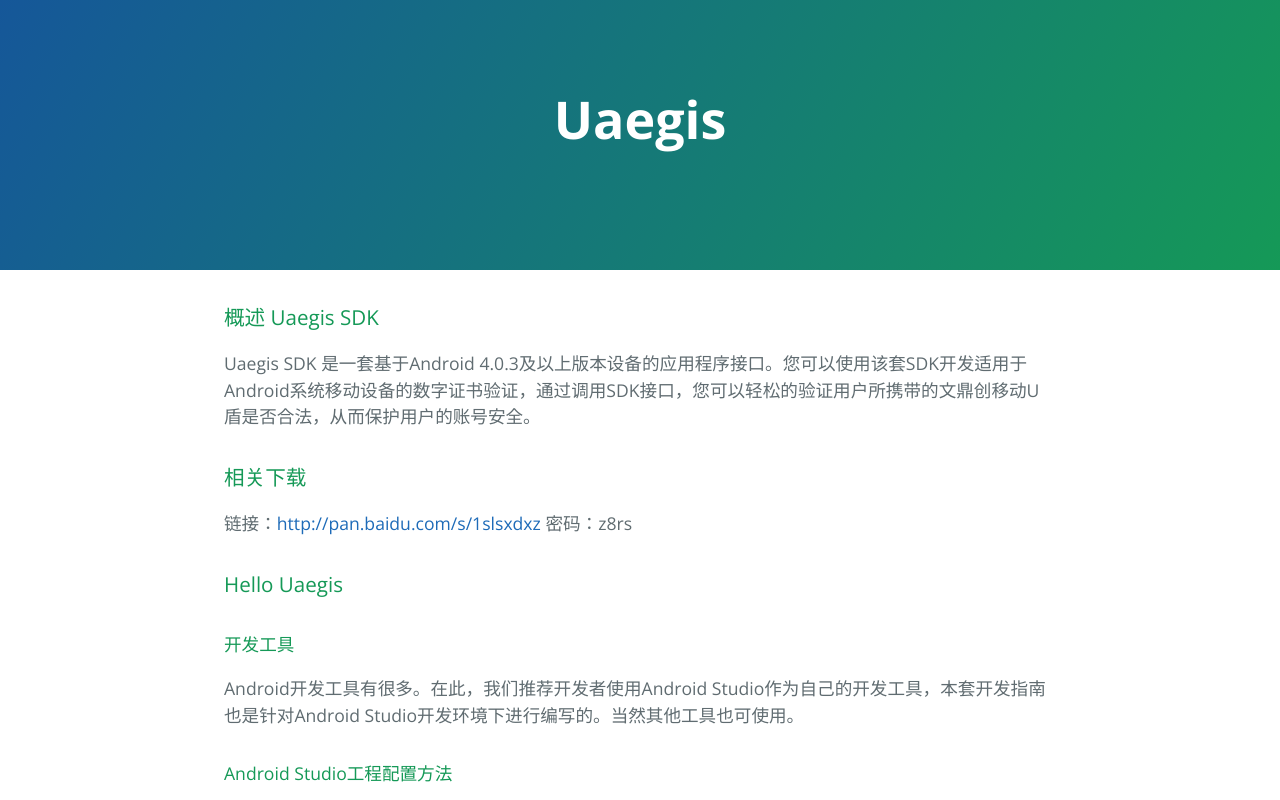
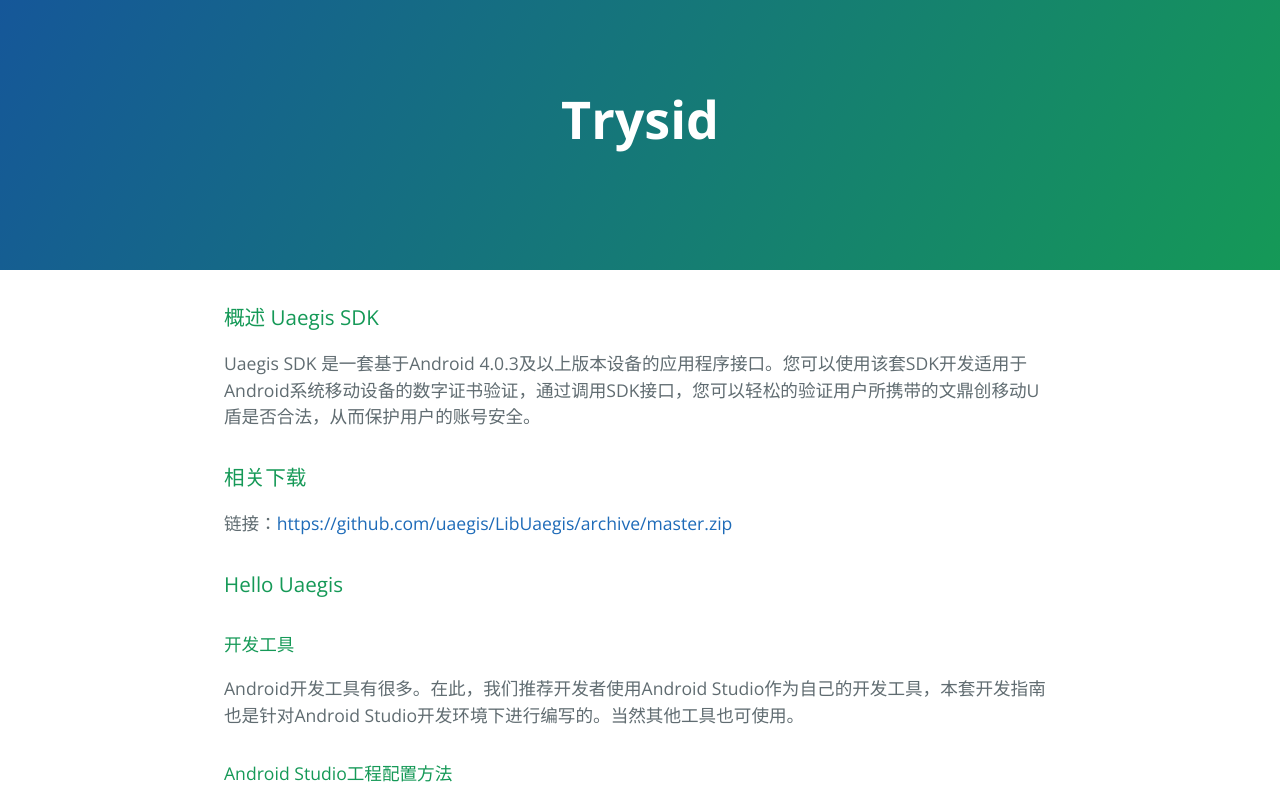
Before and after one commit to uaegis/uaegis.github.com, a plain HTML site: page index.html in a window 1280 px wide. Shown: the top 800 px of the page. Drawn offline with nearby package versions, Linux system fonts and the light colour scheme.

Commit message:
modified index.html

```diff
--- a/index.html
+++ b/index.html
@@ -11,7 +11,7 @@
   </head>
   <body>
     <section class="page-header">
-      <h1 class="project-name">Uaegis</h1>
+      <h1 class="project-name">Trysid</h1>
       <h2 class="project-tagline"></h2>
     </section>
 
@@ -24,7 +24,7 @@
 <h3>
 <a id="designer-templates" class="anchor" href="#designer-templates" aria-hidden="true"><span aria-hidden="true" class="octicon octicon-link"></span></a>相关下载</h3>
 
-<p>链接：<a href="http://pan.baidu.com/s/1slsxdxz">http://pan.baidu.com/s/1slsxdxz</a> 密码：z8rs</p>
+<p>链接：<a href="https://github.com/uaegis/LibUaegis/archive/master.zip">https://github.com/uaegis/LibUaegis/archive/master.zip</a></p>
 
 <h3>
 <a id="creating-pages-manually" class="anchor" href="#creating-pages-manually" aria-hidden="true"><span aria-hidden="true" class="octicon octicon-link"></span></a>Hello Uaegis</h3>
```
